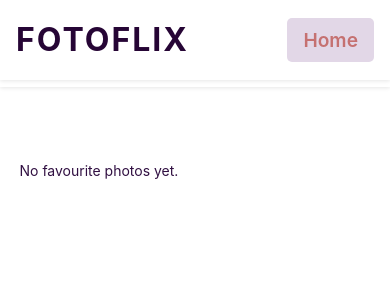
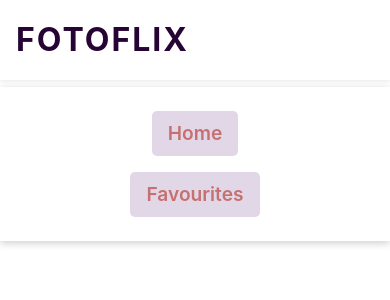
Before and after one commit to Akashraghuwanshi/FrontendofUnsplashRestApi, a React (Create React App) app: page /favourites in a window 390 px wide. Shown: the top 300 px of the page. Built offline with nearby package versions, Linux system fonts and the light colour scheme.

Commit message:
updated navbar for mobile  devices

```diff
--- a/src/App.jsx
+++ b/src/App.jsx
@@ -11,11 +11,16 @@ function App() {
   const [searchQuery ,setSearchQuery] =useState("");
   const [favouritePhotos,setFavouritePhotos] = useState([]);
   // console.log(favouritePhotos);
+  const [isFocused,setIsFocused] =useState('false')
 
   const handleSearch = (event)=>{
     event.preventDefault();
     setSearchQuery(event.target.elements[0].value);
   }
+
+  const toggleFocus =()=>{
+     setIsFocused(!isFocused)
+  };
 
   const handleAddFavourite = (photo)=>{
     setFavouritePhotos((prevFavourites)=>[...prevFavourites,photo])
@@ -29,8 +34,8 @@ function App() {
   return (
     <Router>
       <div>
-        <nav className="navbar">
-          <div className="navbar_logo">
+        <nav className={`navbar ${isFocused ? 'focused' : ''}`}>
+          <div className="navbar_logo" onClick={toggleFocus}>
             FotoFlix
           </div>
           <form action="" className='navbar_search_form' onSubmit={handleSearch}>
@@ -44,8 +49,8 @@ function App() {
             </button>
           </form>
           <div className="navbar_links">
-            <Link to="/">Home</Link>
-            <Link to="/favourites">Favourites</Link>
+            <Link to="/" onClick={toggleFocus}>Home</Link>
+            <Link to="/favourites" onClick={toggleFocus}>Favourites</Link>
           </div>
         </nav>
         <Routes>
--- a/src/index.css
+++ b/src/index.css
@@ -280,7 +280,29 @@ section {
   display: flex;
   align-items: center;
 }
+/* Media Queries */
+@media screen and (max-width: 568px) {
+  .navbar_links {
+    display: none;
+    flex-direction: column;
+    position: absolute;
+    top: 100%;
+    left: 0;
+    background-color: #fff;
+    width: 100%;
+    box-shadow: 0 2px 8px rgba(0, 0, 0, 0.2);
+    padding: 1rem;
+    z-index: 99;
+  }
 
+  .navbar.focused .navbar_links {
+    display: flex;
+  }
+
+  .navbar_links a {
+    margin: 0.5rem 0;
+  }
+}
 
 /* Form  */
 
```
